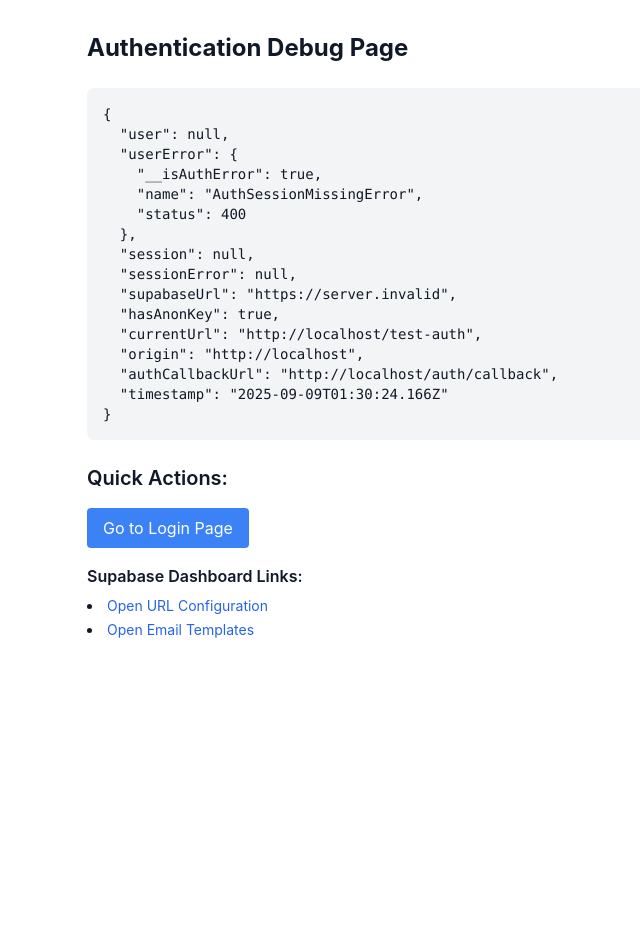
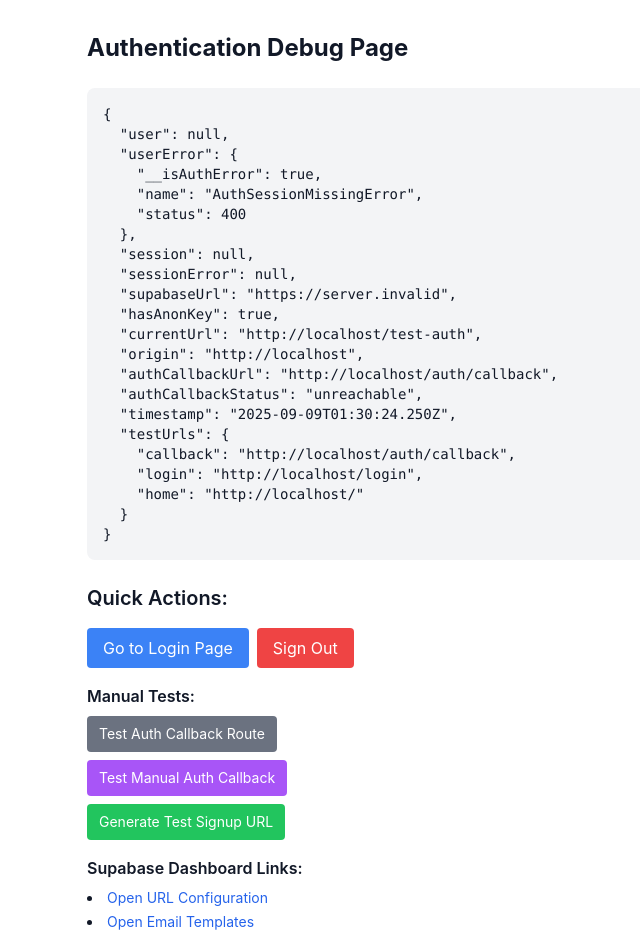
Before and after one commit to aahadr1/chatCDC, a Next.js app: page /test-auth in a window 1280 px wide. Shown: the top 938 px of the page, without its empty margins (137-777 px from the left). Before the commit the page ends 800 px from the top, so only its background shows below. Built offline with nearby package versions, Linux system fonts and the light colour scheme; no server answers.

Commit message:
Enhanced debugging tools for authentication
- Added test endpoint to auth callback route
- Added manual test buttons in test-auth page
- Enhanced error handling and logging
- Added direct Supabase signup URL generation

```diff
--- a/app/auth/callback/route.ts
+++ b/app/auth/callback/route.ts
@@ -9,12 +9,23 @@ export async function GET(request: NextRequest) {
   const error = requestUrl.searchParams.get('error');
   const error_description = requestUrl.searchParams.get('error_description');
 
+  // Handle test request
+  if (requestUrl.pathname.endsWith('/test')) {
+    return NextResponse.json({
+      status: 'callback_route_working',
+      timestamp: new Date().toISOString(),
+      url: request.url,
+      method: 'GET'
+    });
+  }
+
   // Log for debugging
   console.log('Auth callback received:', {
     code: code ? 'present' : 'missing',
     error,
     error_description,
-    url: request.url
+    url: request.url,
+    pathname: requestUrl.pathname
   });
 
   if (error) {
--- a/app/test-auth/page.tsx
+++ b/app/test-auth/page.tsx
@@ -24,6 +24,11 @@ export default function TestAuthPage() {
         // Check session
         const { data: { session }, error: sessionError } = await supabase.auth.getSession();
 
+        // Test auth callback route
+        const testCallbackResponse = await fetch(`${window.location.origin}/auth/callback/test`, {
+          method: 'GET'
+        }).catch(() => ({ status: 'unreachable' }));
+
         setStatus({
           user: user || null,
           userError,
@@ -34,7 +39,15 @@ export default function TestAuthPage() {
           currentUrl: window.location.href,
           origin: window.location.origin,
           authCallbackUrl: `${window.location.origin}/auth/callback`,
-          timestamp: new Date().toISOString()
+          authCallbackStatus: testCallbackResponse.status || 'unknown',
+          timestamp: new Date().toISOString(),
+
+          // Test URLs for different scenarios
+          testUrls: {
+            callback: `${window.location.origin}/auth/callback`,
+            login: `${window.location.origin}/login`,
+            home: `${window.location.origin}/`
+          }
         });
       } catch (error) {
         setStatus({ error: error instanceof Error ? error.message : 'Unknown error' });
@@ -74,12 +87,69 @@ export default function TestAuthPage() {
       <div className="mt-6 space-y-4">
         <h2 className="text-xl font-semibold">Quick Actions:</h2>
 
+        <div className="flex gap-2">
           <button
             onClick={() => window.location.href = '/login'}
             className="px-4 py-2 bg-blue-500 text-white rounded hover:bg-blue-600"
           >
             Go to Login Page
           </button>
+
+          <button
+            onClick={async () => {
+              const supabase = createBrowserSupabaseClient();
+              if (supabase) {
+                await supabase.auth.signOut();
+                window.location.reload();
+              }
+            }}
+            className="px-4 py-2 bg-red-500 text-white rounded hover:bg-red-600"
+          >
+            Sign Out
+          </button>
+        </div>
+
+        <div className="mt-4">
+          <h3 className="font-semibold mb-2">Manual Tests:</h3>
+          <div className="space-y-2">
+            <button
+              onClick={async () => {
+                try {
+                  const response = await fetch(`${window.location.origin}/auth/callback/test`);
+                  const data = await response.json();
+                  alert(`Callback route status: ${JSON.stringify(data, null, 2)}`);
+                } catch (error) {
+                  alert(`Callback route error: ${error.message}`);
+                }
+              }}
+              className="block px-3 py-2 bg-gray-500 text-white rounded hover:bg-gray-600 text-sm"
+            >
+              Test Auth Callback Route
+            </button>
+
+            <button
+              onClick={() => {
+                const testUrl = `${window.location.origin}/auth/callback?code=test123&test=manual`;
+                window.open(testUrl, '_blank');
+              }}
+              className="block px-3 py-2 bg-purple-500 text-white rounded hover:bg-purple-600 text-sm"
+            >
+              Test Manual Auth Callback
+            </button>
+
+            <button
+              onClick={() => {
+                const email = prompt('Enter test email:');
+                if (email) {
+                  window.open(`https://your-supabase-project.supabase.co/auth/v1/signup?redirect_to=${encodeURIComponent(window.location.origin + '/auth/callback')}&email=${encodeURIComponent(email)}`, '_blank');
+                }
+              }}
+              className="block px-3 py-2 bg-green-500 text-white rounded hover:bg-green-600 text-sm"
+            >
+              Generate Test Signup URL
+            </button>
+          </div>
+        </div>
 
         <div className="mt-4">
           <h3 className="font-semibold mb-2">Supabase Dashboard Links:</h3>
@@ -104,6 +174,16 @@ export default function TestAuthPage() {
                 Open Email Templates
               </a>
             </li>
+            <li>
+              <a
+                href={`${process.env.NEXT_PUBLIC_SUPABASE_URL}/project/default/auth/users`}
+                target="_blank"
+                rel="noopener noreferrer"
+                className="text-blue-600 hover:underline"
+              >
+                View Users
+              </a>
+            </li>
           </ul>
         </div>
       </div>
```
Lines whose indentation alone changed are shown as unchanged.
